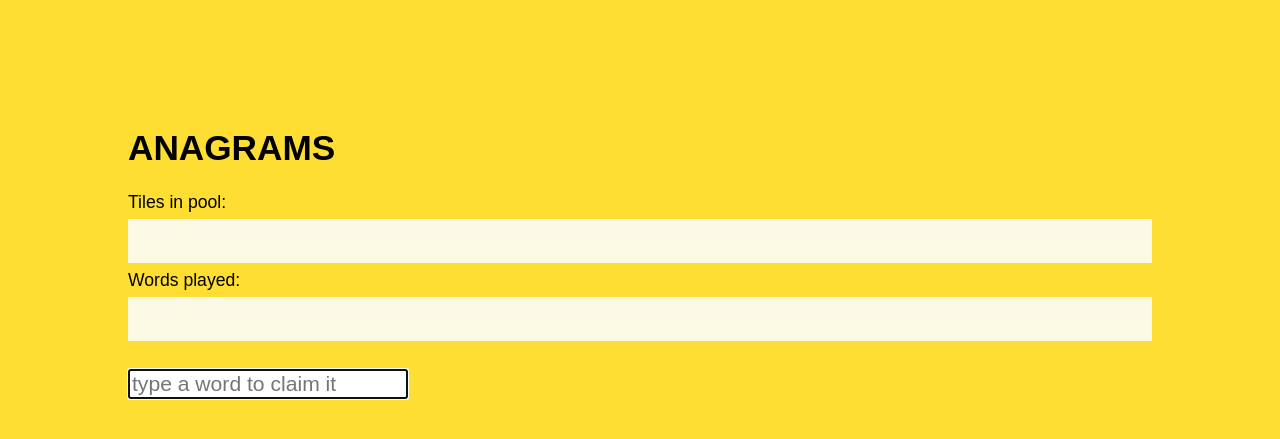
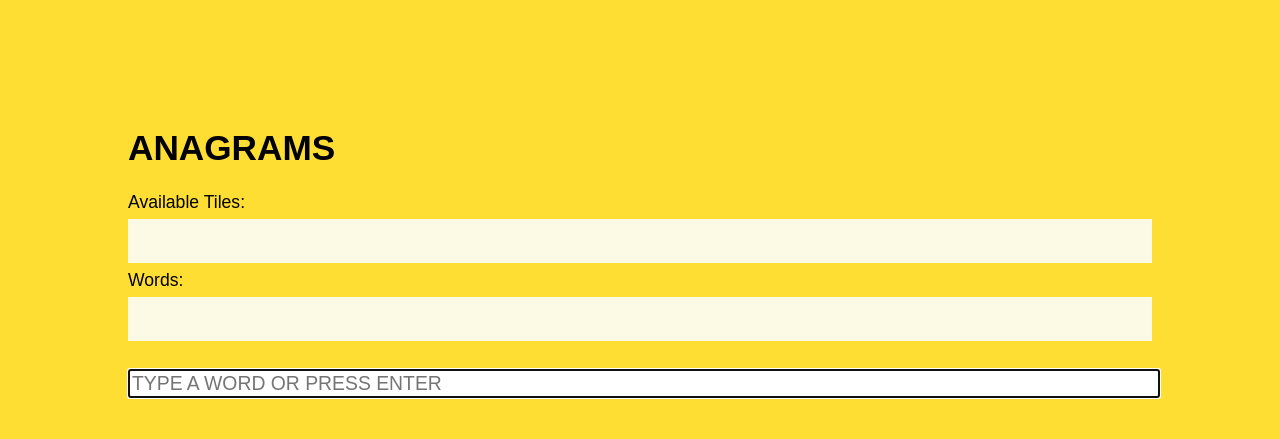
Before and after one commit to sv3/anagrams, a Flask app: page / in a window 1280 px wide. Shown: the top 439 px of the page. Run offline with Flask 2, Linux system fonts and the light colour scheme; parts of the project's set-up code (start-up, migrations or seed data) failed here and were passed over; some libraries are stand-ins or nearby versions.

Commit message:
style tweaks

```diff
--- a/static/css.css
+++ b/static/css.css
@@ -10,7 +10,10 @@ label {
 }
 
 #word {
-    font-size: 1.2em;
+    font-size: 1.1em;
+    text-transform: uppercase;
+    width: 100%
+
 }
 
 #poolletters, #wordblocks{
--- a/templates/index.html
+++ b/templates/index.html
@@ -15,14 +15,14 @@
     {% for message in messages %}
       <div id="message">{{ message }}</div>
     {% endfor %}
-    <div id="pool">Tiles in pool:&ensp;</div>
+    <div id="pool">Available Tiles:&ensp;</div>
     <div id="poolletters">{{ poolletters|join('&NegativeMediumSpace;')|safe }}</div>
-    <div id="words">Words played:</div>
+    <div id="words">Words:</div>
     <div id="wordblocks">{{ words|join(' ') }}</div>
     <div id="newwordmessage">{{ newwordmessage }}</div>
     <br/>
     <form action="/" method="post">
-        <input type="text" name="word" id="word" placeholder="type a word to claim it" autofocus autocapitalize=off autocomplete=off>
+        <input type="text" name="word" id="word" placeholder="type a word or press enter" autofocus autocapitalize=off autocomplete=off>
     </form>
   </div>
 </body>
```
